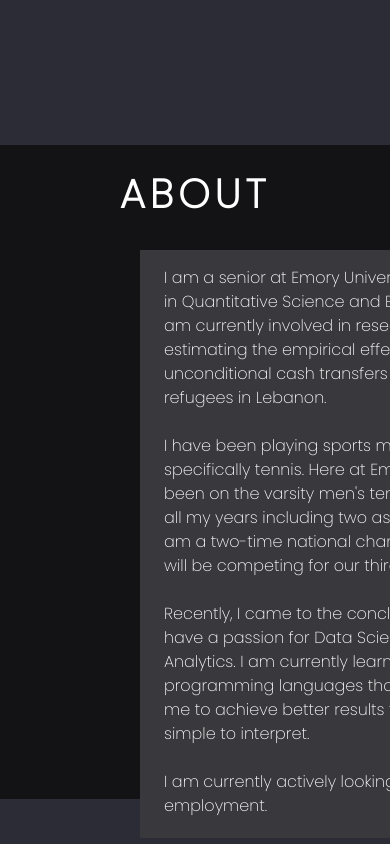
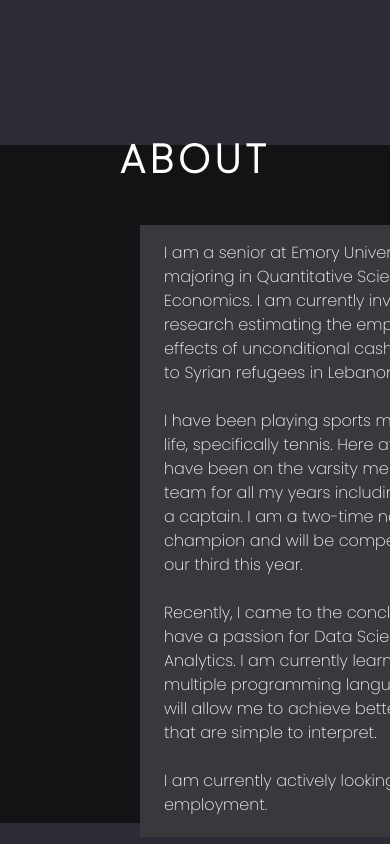
Before and after one commit to hkenawi/PersonalWebpage, a plain HTML site: page index.html in a window 390 px wide. Shown: the part 760-1604 px from the top of the page. Drawn offline with nearby package versions, Linux system fonts and the light colour scheme.

Commit message:
Fixing responsiveness issues in about section

```diff
--- a/style.css
+++ b/style.css
@@ -162,7 +162,7 @@ body
 		color: #fff;
 		font-family: 'Poppins', sans-serif;
 		position: relative;
-		bottom: 75px;
+		bottom: 110px;
 		letter-spacing: 5px;
 		font-weight: bold;
 	}
@@ -208,10 +208,10 @@ body
 		color: #fff;
 		font-family: 'Poppins', sans-serif;
 		position: relative;
-		bottom: 75px;
+		bottom: 100px;
 		right: 1000px;
 		/*height: 50%;*/
-		width: 105%;
+		width: 100%;
 	}
 }
 
```
